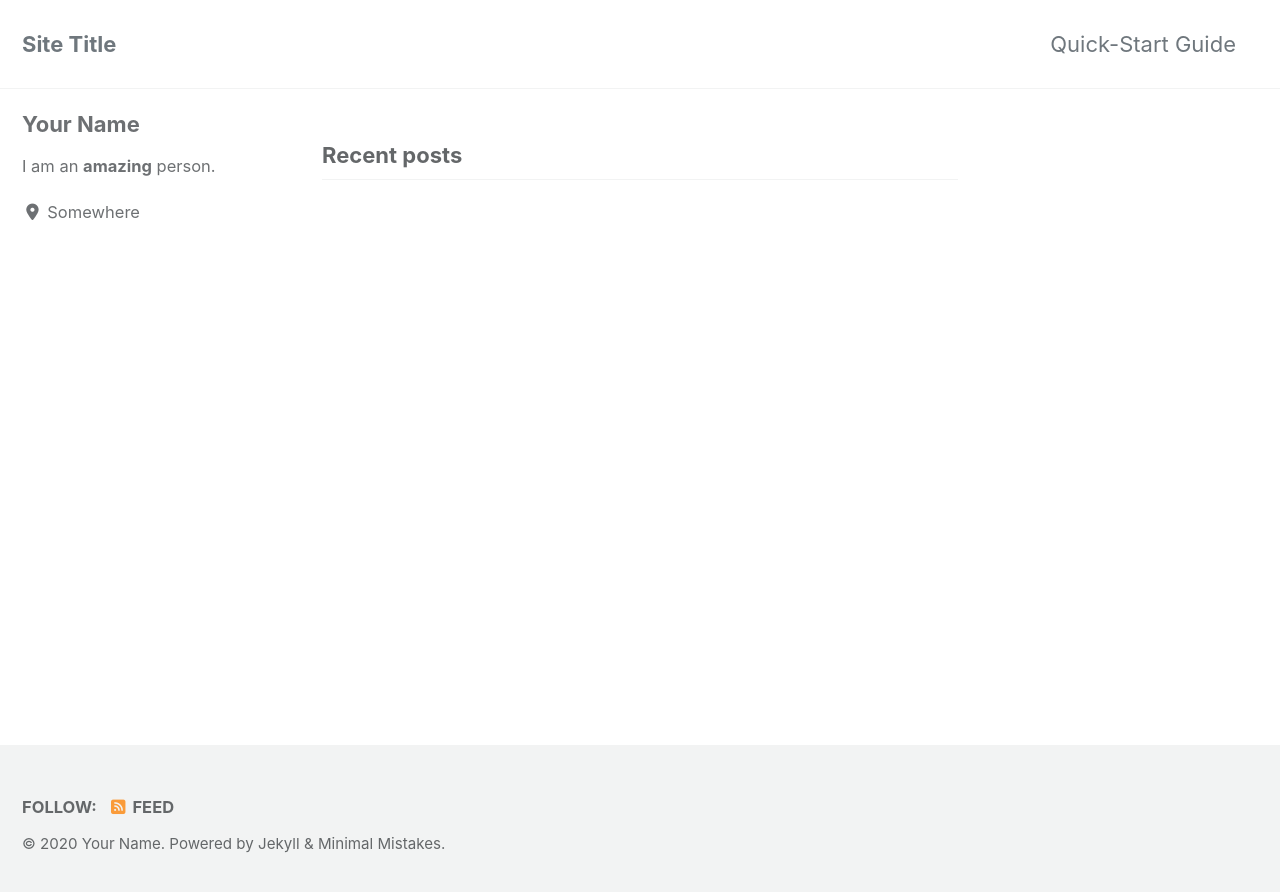
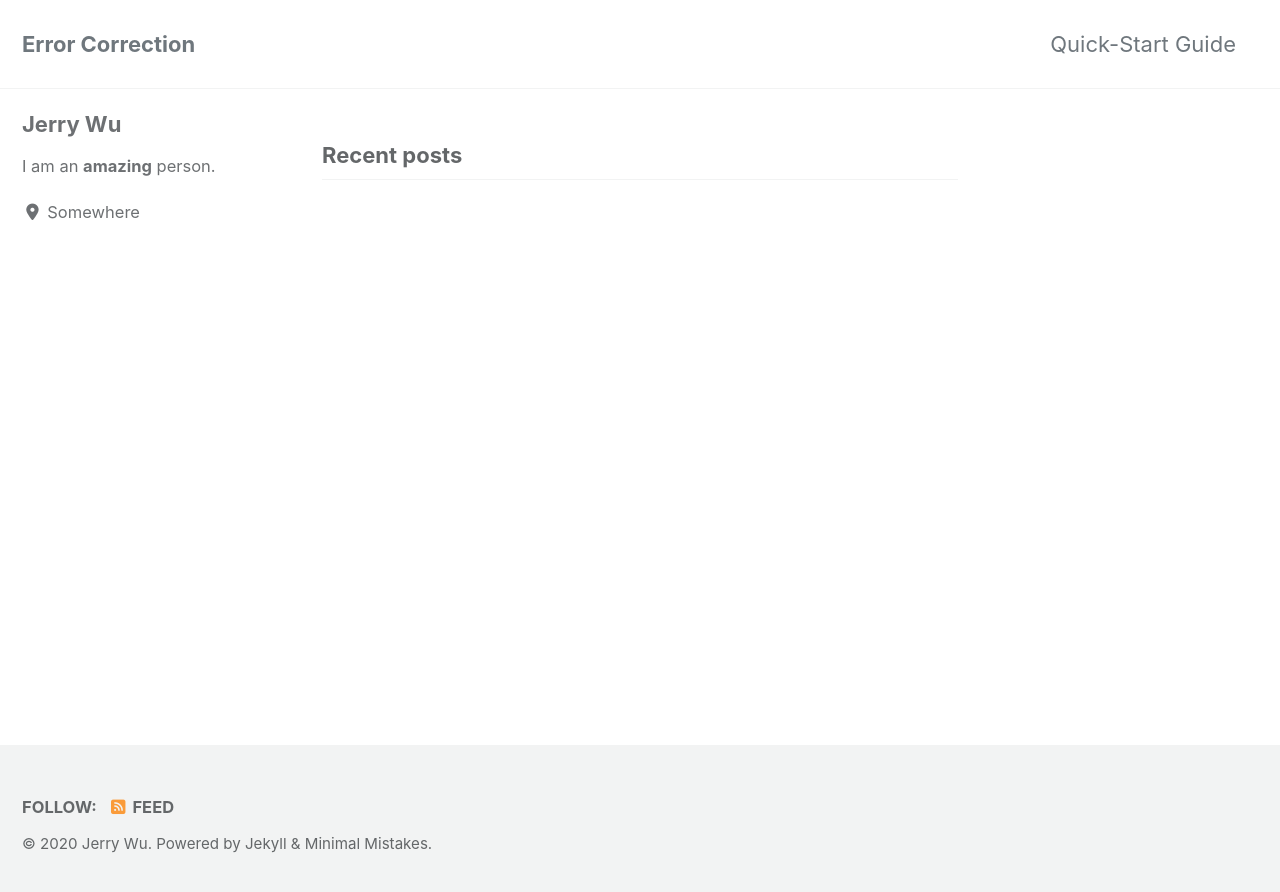
Before and after one commit to thecleverbanana/thecleverbanana.github.io, a Jekyll site: the page built from index.html, in a window 1280 px wide. Shown: the top 892 px of the page. Built offline with Jekyll 4.4.1, drawn with Linux system fonts in a browser that asks for light colours; cached includes are drawn as plain includes; nearby versions of some CDN libraries; the list of posts is cut into pages by our own code.

Commit message:
new github

```diff
--- a/_config.yml
+++ b/_config.yml
@@ -16,11 +16,11 @@ minimal_mistakes_skin    : "default" # "air", "aqua", "contrast", "dark", "dirt"
 
 # Site Settings
 locale                   : "en-US"
-title                    : "Site Title"
+title                    : "Error Correction"
 title_separator          : "-"
 subtitle                 : # site tagline that appears below site title in masthead
-name                     : "Your Name"
-description              : "An amazing website."
+name                     : "Jerry Wu"
+description              : "This is for testing"
 url                      : # the base hostname & protocol for your site e.g. "https://mmistakes.github.io"
 baseurl                  : # the subpath of your site, e.g. "/blog"
 repository               : # GitHub username/repo-name e.g. "mmistakes/minimal-mistakes"
@@ -93,7 +93,7 @@ analytics:
 
 # Site Author
 author:
-  name             : "Your Name"
+  name             : "Jerry Wu"
   avatar           : # path of avatar image, e.g. "/assets/images/bio-photo.jpg"
   bio              : "I am an **amazing** person."
   location         : "Somewhere"
```
